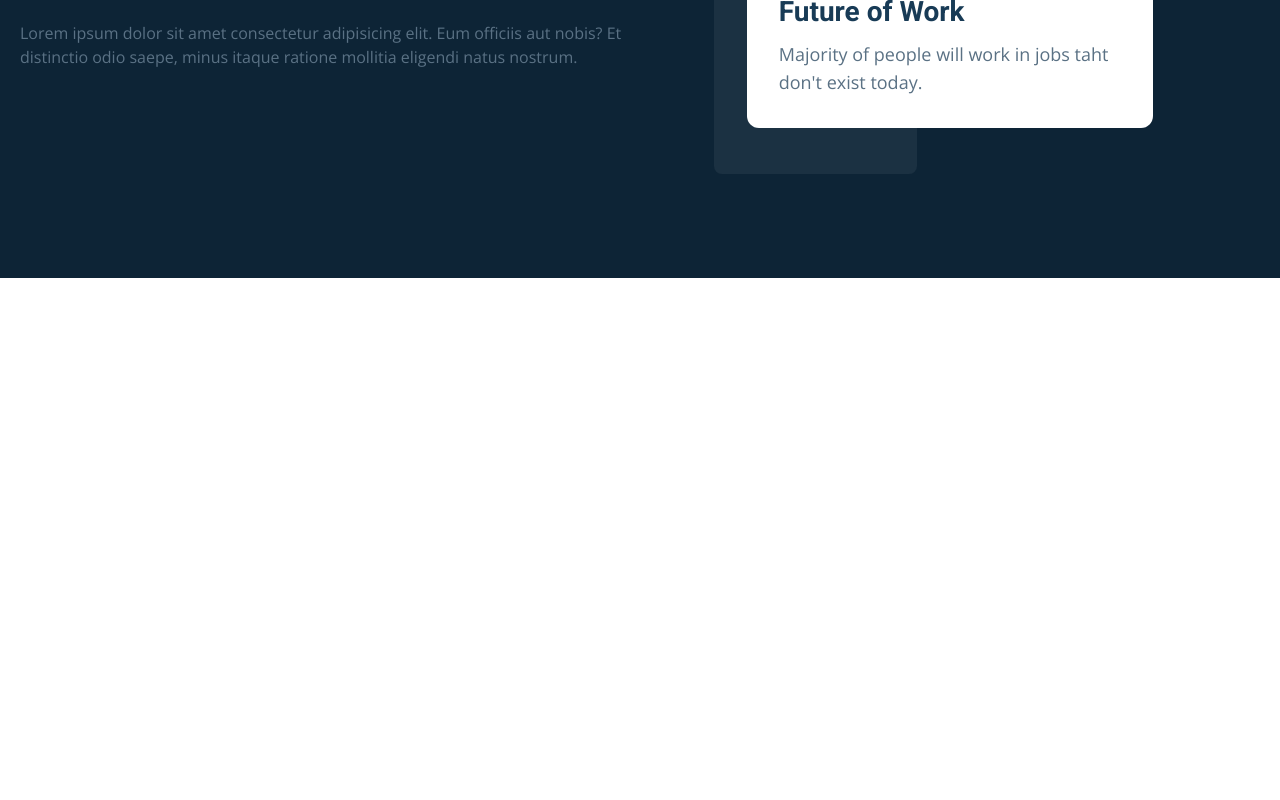
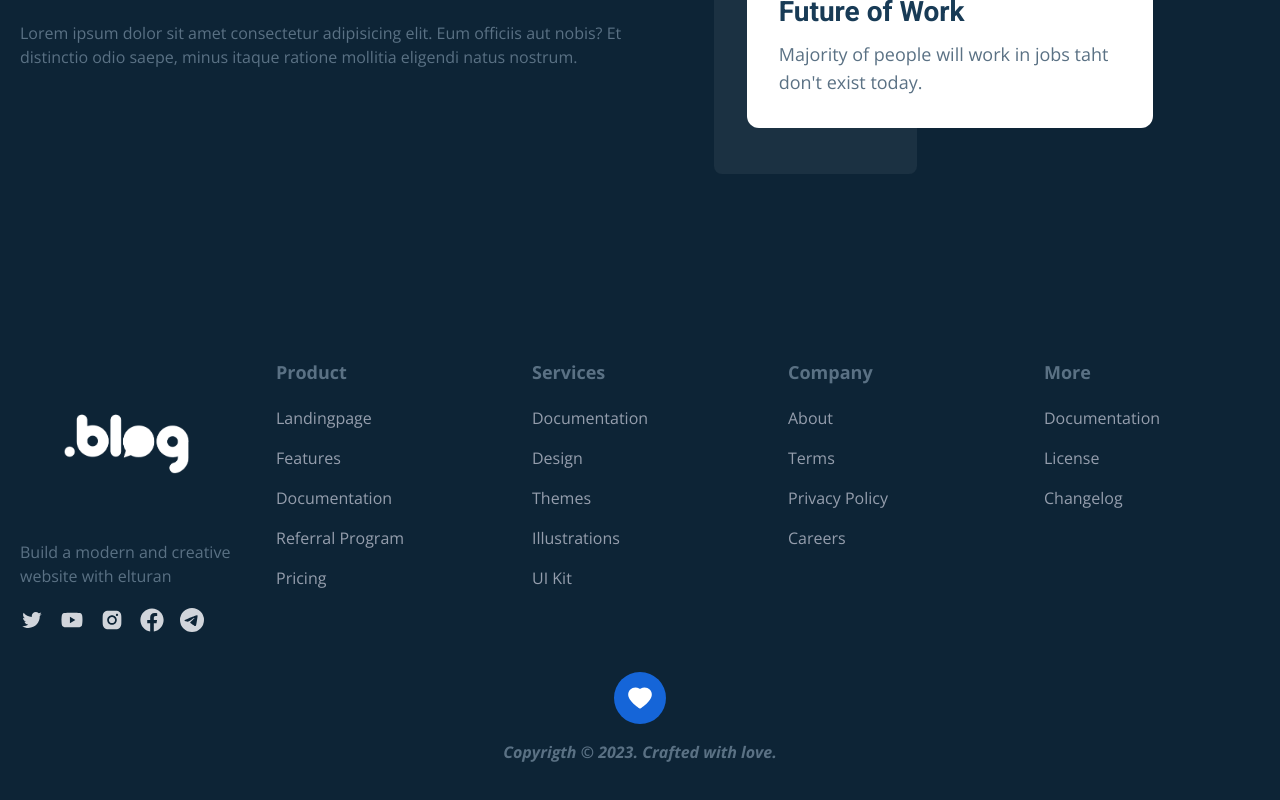
Before and after one commit to elturanshucai/blog, a React (Vite) app: page / in a window 1280 px wide. Shown: the part 1862-2662 px from the top of the page. Before the commit the page ends 2140 px from the top, so only its background shows below. Built offline with nearby package versions, Linux system fonts and the light colour scheme.

Commit message:
footer design completed

```diff
--- a/src/components/Footer.jsx
+++ b/src/components/Footer.jsx
@@ -1,7 +1,89 @@
 import React from 'react'
+import { Link } from "react-router-dom"
+import images from "../constants/images"
+import { AiOutlineTwitter, AiFillYoutube, AiFillInstagram, AiFillHeart } from "react-icons/ai"
+import { FaFacebook } from "react-icons/fa"
+import { BsTelegram } from "react-icons/bs"
 
 export default function Footer() {
   return (
-    <footer></footer>
+    <section className='bg-dark-hard'>
+      <footer className='container mx-auto grid grid-cols-10 px-5 py-10 gap-y-10 gap-x-5 md:pt-20 md:grid-cols-12 lg:grid-cols-10 lg:gap-x-10'>
+        <div className="col-span-5 md:col-span-4 lg:col-span-2">
+          <h3 className="text-dark-light font-bold md:text-lg">Product</h3>
+          <ul className='text-[#959EAD] text-sm mt-5 space-y-4 flex flex-col md:text-base'>
+            <Link to='/'>Landingpage</Link>
+            <Link to='/'>Features</Link>
+            <Link to='/'>Documentation</Link>
+            <Link to='/'>Referral Program</Link>
+            <Link to='/'>Pricing</Link>
+          </ul>
+        </div>
+        <div className="col-span-5 md:col-span-4 lg:col-span-2">
+          <h3 className="text-dark-light font-bold md:text-lg">Services</h3>
+          <ul className='text-[#959EAD] text-sm mt-5 space-y-4 flex flex-col md:text-base'>
+            <Link to='/'>Documentation</Link>
+            <Link to='/'>Design</Link>
+            <Link to='/'>Themes</Link>
+            <Link to='/'>Illustrations</Link>
+            <Link to='/'>UI Kit</Link>
+          </ul>
+        </div>
+        <div className="col-span-5 md:col-span-4 md:col-start-5 lg:col-span-2">
+          <h3 className="text-dark-light font-bold md:text-lg">Company</h3>
+          <ul className='text-[#959EAD] text-sm mt-5 space-y-4 flex flex-col md:text-base'>
+            <Link to='/'>About</Link>
+            <Link to='/'>Terms</Link>
+            <Link to='/'>Privacy Policy</Link>
+            <Link to='/'>Careers</Link>
+          </ul>
+        </div>
+        <div className="col-span-5 md:col-span-4 lg:col-span-2">
+          <h3 className="text-dark-light font-bold md:text-lg">More</h3>
+          <ul className='text-[#959EAD] text-sm mt-5 space-y-4 flex flex-col md:text-base'>
+            <Link to='/'>Documentation</Link>
+            <Link to='/'>License</Link>
+            <Link to='/'>Changelog</Link>
+          </ul>
+        </div>
+        <div className='col-span-10 md:order-first md:col-span-4 lg:col-span-2'>
+          <img src={images.Logo} alt="logo" className='brightness-0 invert max-h-52 w-full md:mx-0' />
+          <p className='text-sm text-dark-light text-center mt-4 mx-auto md:text-left md:text-base'>Build a modern and creative website with elturan</p>
+          <ul className='flex justify-center items-center mt-5 space-x-4 text-gray-300 md:justify-start'>
+            <li>
+              <Link to="/">
+                <AiOutlineTwitter className='w-6 h-auto' />
+              </Link>
+            </li>
+            <li>
+              <Link to='/'>
+                <AiFillYoutube className='w-6 h-auto' />
+              </Link>
+            </li>
+            <li>
+              <Link to='/'>
+                <AiFillInstagram className='w-6 h-auto' />
+              </Link>
+            </li>
+            <li>
+              <Link to='/'>
+                <FaFacebook className='w-6 h-auto' />
+              </Link>
+            </li>
+            <li>
+              <Link to='/'>
+                <BsTelegram className='w-6 h-auto' />
+              </Link>
+            </li>
+          </ul>
+        </div>
+        <div className='hidden md:flex flex-col items-center space-y-4 md:col-span-12 lg:col-span-10'>
+          <div className='bg-primary text-white p-3 rounded-full'>
+            <AiFillHeart className='w-7 h-auto' />
+          </div>
+          <p className='font-bold italic text-dark-light'>Copyrigth &copy; 2023. Crafted with love.</p>
+        </div>
+      </footer>
+    </section>
   )
 }
```
